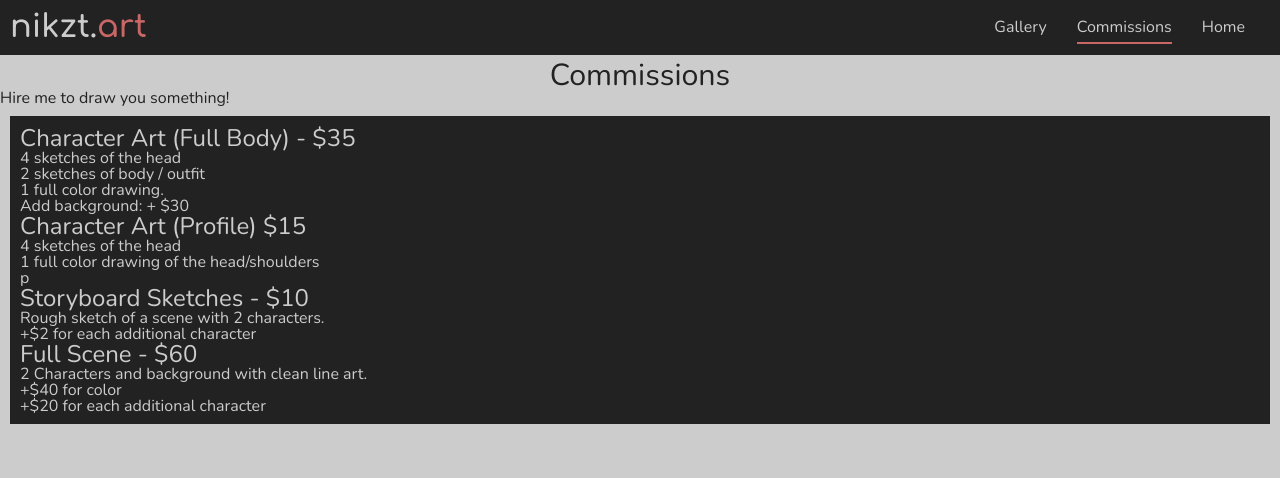
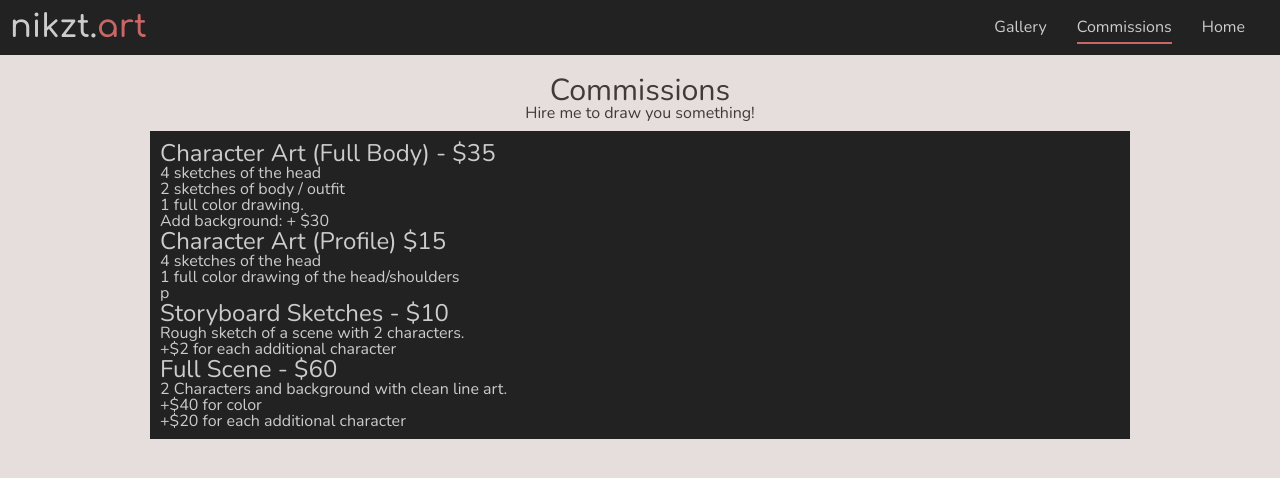
Before and after one commit to Nikzt/nikzt-art, a React (Create React App) app: page /commissions in a window 1280 px wide. Shown: the top 478 px of the page. Built offline with nearby package versions, Linux system fonts and the light colour scheme.

Commit message:
page formatting

```diff
--- a/src/Pages/CommissionsPage.js
+++ b/src/Pages/CommissionsPage.js
@@ -2,9 +2,9 @@
 
 const CommissionsPage = () => {
     return (
-        <div className="commissions-page">
+        <div className="commissions-page page">
             <h1>Commissions</h1>
-            <p>Hire me to draw you something!</p>
+            <p className="hire-me">Hire me to draw you something!</p>
             <div className="content-block">
             <h2>Character Art (Full Body) - $35</h2>
 
--- a/src/Pages/GalleryPage.js
+++ b/src/Pages/GalleryPage.js
@@ -1,7 +1,9 @@
 import React from 'react';
 
 const GalleryPage = () => {
-    return (<div>Gallery</div>);
+    return (<div className="page">
+        <h1>Gallery</h1>
+        </div>);
 }
 
 export default GalleryPage;
--- a/src/Pages/HomePage.js
+++ b/src/Pages/HomePage.js
@@ -1,7 +1,7 @@
 import React from 'react';
 
 const HomePage = () => {
-    return (<div className="homepage">
+    return (<div className="homepage page">
         <div className="bio content-block">
             <img src={`${process.env.PUBLIC_URL}/assets/images/logo.png`}
                 alt="Nikzt's Logo" />
--- a/src/index.css/app.css
+++ b/src/index.css/app.css
@@ -129,10 +129,13 @@
     width: 150px;
     height: 150px; }
 
+.commissions-page .hire-me {
+  text-align: center; }
+
 html,
 body {
-  background-color: #cccccc;
-  color: #222222;
+  background-color: #e6dddd;
+  color: #423939;
   font-family: "Nunito", sans-serif;
   margin-top: 30px; }
   html .content-block,
@@ -149,6 +152,13 @@
 h2 {
   font-size: 1.5em; }
 
+.page {
+  max-width: 1000px;
+  width: 80%;
+  min-width: 280px;
+  margin: 0 auto 0 auto;
+  padding-top: 15px; }
+
 .highlight-text {
   color: #c96767; }
 
--- /dev/null
+++ b/src/index.css/commissionspage.css
@@ -0,0 +1,2 @@
+.commissions-page .hire-me {
+  text-align: center; }
--- a/src/scss/App.scss
+++ b/src/scss/App.scss
@@ -1,4 +1,5 @@
 @import "reset";
+
 // vars
 @import "colors";
 
@@ -9,11 +10,12 @@
 // components/pages
 @import "navbar";
 @import "homepage";
+@import "commissionspage";
 
 html,
 body {
-    background-color: $fg;
-    color: $bg;
+    background-color: $bg-light;
+    color: $fg-light;
     font-family: "Nunito", sans-serif;
     margin-top: 30px;
 
@@ -34,6 +36,14 @@
     font-size: 1.5em;
 }
 
+.page {
+    max-width: 1000px;
+    width: 80%;
+    min-width: 280px;
+    margin: 0 auto 0 auto;
+    padding-top: 15px;
+}
+
 .highlight-text {
     color: $highlight1;
 }
--- a/src/scss/_colors.scss
+++ b/src/scss/_colors.scss
@@ -1,3 +1,5 @@
 $bg: #222222;
 $fg: #cccccc;
+$bg-light: #e6dddd;
+$fg-light: #423939;
 $highlight1: #c96767;
--- /dev/null
+++ b/src/scss/commissionspage.scss
@@ -0,0 +1,5 @@
+.commissions-page {
+    .hire-me {
+        text-align: center;
+    }
+}
```
